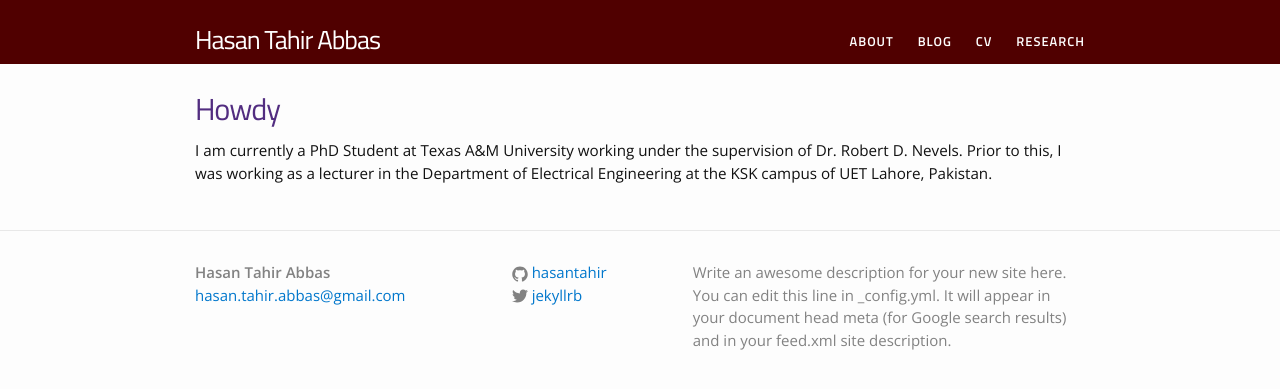
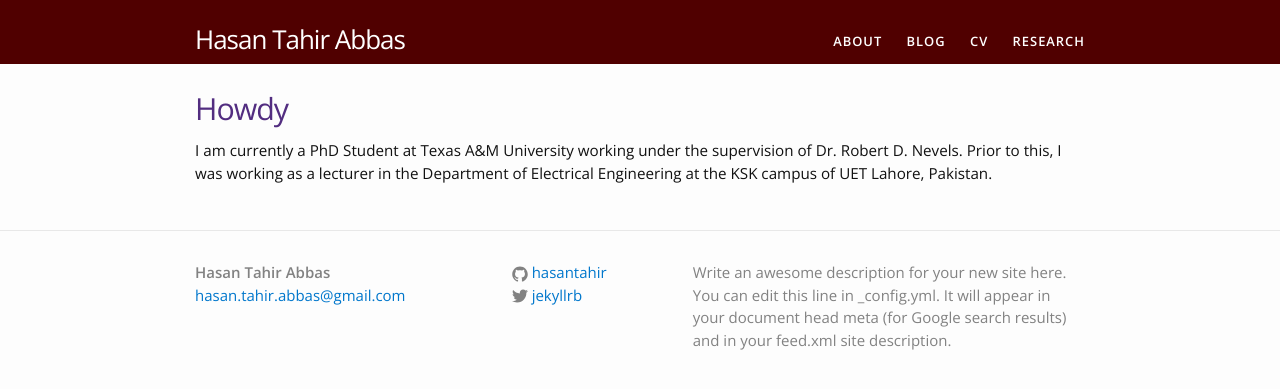
Before and after one commit to hasantahir/hasantahir.github.io, a Jekyll site: the page built from index.html, in a window 1280 px wide. Shown: the top 389 px of the page. Built offline with Jekyll 4.4.1, drawn with Linux system fonts in a browser that asks for light colours.

Commit message:
changed fonts to Open Sans

```diff
--- a/_sass/_base.scss
+++ b/_sass/_base.scss
@@ -214,5 +214,5 @@ background: #f5f5f5;
 text-decoration: none;
  padding: 2px;
  font-weight: 600;
-font-family: 'Capita', Georgia, serif;
+font-family: 'Open Sans', Georgia, serif;
 }
--- a/_sass/_header.scss
+++ b/_sass/_header.scss
@@ -19,7 +19,7 @@
     margin-bottom: 0;
     float: left;
     font-weight: 500;
-		font-family: 'Titillium Web', sans-serif;
+		font-family: 'Open Sans', sans-serif;
     color: #ffffff;
     &,
     &:visited {
@@ -53,7 +53,7 @@
 	padding: 0;
 	list-style-type: none;
 	text-transform: uppercase;
-		font-family: 'Titillium Web', sans-serif;
+		font-family: 'Open Sans', sans-serif;
 
 }
 
@@ -121,7 +121,7 @@ color: #522d80;
 	min-width: 265px;
 
 z-index:999;
-	font-family: Helvetica, Arial, Verdana, sans-serif;
+	font-family: 'Open Sans', Arial, Verdana, sans-serif;
 
 }
 
--- a/_sass/_layout.scss
+++ b/_sass/_layout.scss
@@ -183,7 +183,7 @@ h1 /* .post-title */ {
 /*    font-size: 42px; */
     letter-spacing: -1px;
     line-height: 1;
-		font-family: 'Titillium Web', sans-serif;
+		font-family: 'Open Sans', sans-serif;
 		color: #522d80;
 
     @include media-query($on-laptop) {
@@ -195,7 +195,7 @@ h1 /* .post-title */ {
     margin-bottom: $spacing-unit;
 
     h2 {
-		font-family: 'Titillium Web', sans-serif;
+		font-family: 'Open Sans', sans-serif;
 	font-weight: 500;
 /*        font-size: 32px; */
 
@@ -237,7 +237,7 @@ ul.listing {
 ul.listing li.listing-seperator {
 	padding-top: 15px;
 	font-weight: bold;
-	font-family: 'Titillium Web', sans-serif;
+	font-family: 'Open Sans', sans-serif;
 	font-size: 1.17em;
 }
 
@@ -252,5 +252,5 @@ ul.listing li.listing-item time {
 ul.listing li.listing-item a {
 	color: $aggie-maroon;
 	font-weight: 400;
-	font-family: 'Titillium Web', sans-serif;
+	font-family: 'Open Sans', sans-serif;
 }
```
